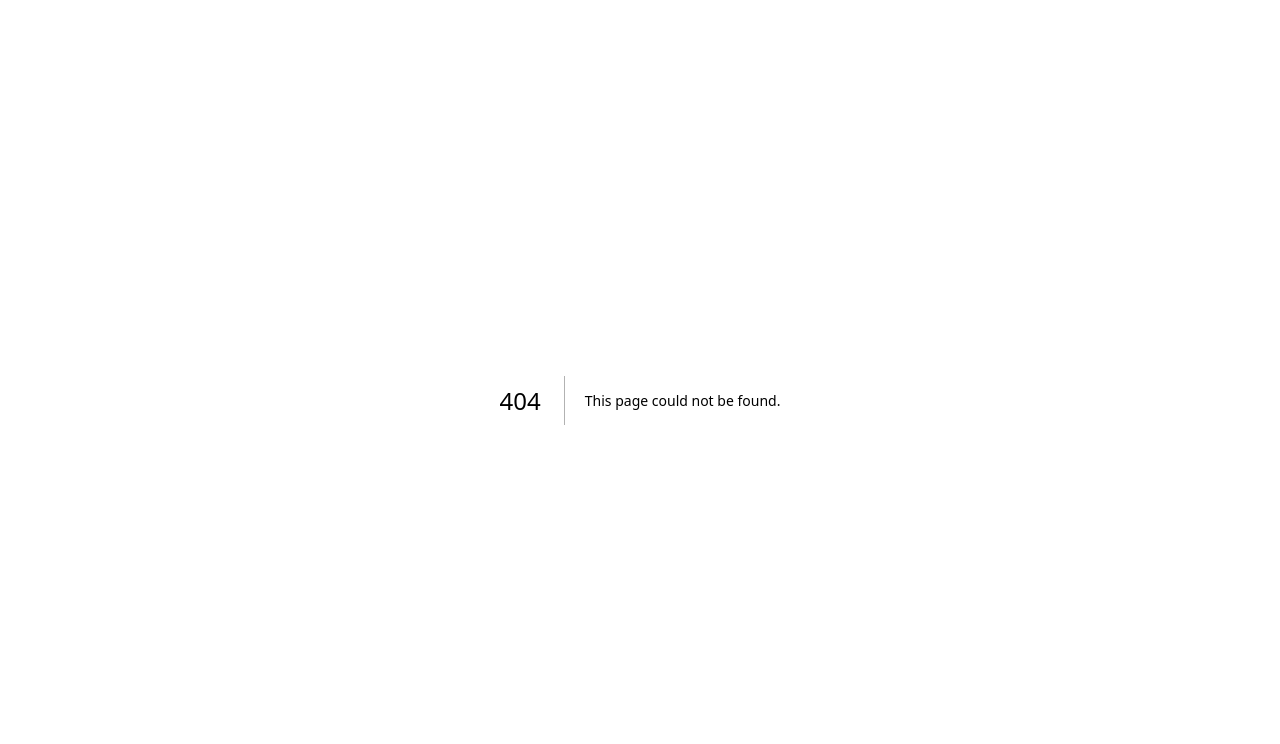
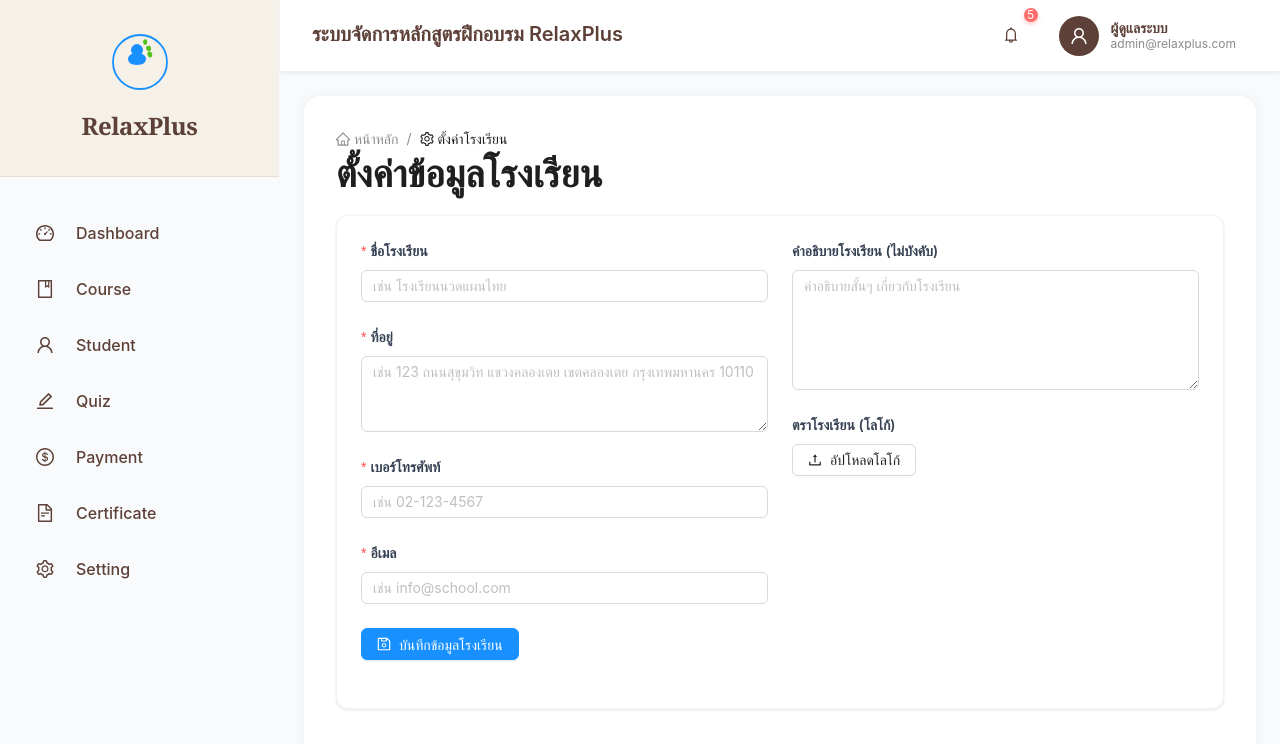
Before and after one commit to Siripoom/massage-spa-training-system, a Next.js app in the folder frontend/: page /admin/school-settings in a window 1280 px wide. Before the commit this address had no page. Shown: the top 744 px of the page. Built offline with nearby package versions, Linux system fonts and the light colour scheme; what @ant-design/nextjs-registry would draw is missing.

Commit message:
added school-settings page

```diff
--- /dev/null
+++ b/frontend/src/app/(pages)/admin/school-settings/page.tsx
@@ -0,0 +1,219 @@
+"use client";
+
+import '@ant-design/v5-patch-for-react-19';
+import React, { useState, useEffect } from 'react';
+import { Form, Input, Button, message, Typography, Breadcrumb, Card, Upload, Row, Col } from 'antd';
+import { SaveOutlined, HomeOutlined, SettingOutlined, UploadOutlined } from '@ant-design/icons';
+import type { UploadFile, UploadProps } from 'antd/es/upload/interface';
+
+const { Text, Title: AntdTitle } = Typography;
+const { TextArea } = Input;
+
+// Interface for school data
+interface SchoolData {
+  schoolName: string;
+  address: string;
+  phone: string;
+  email: string;
+  logoUrl?: string; // Optional logo URL
+  description?: string;
+}
+
+// Default school data for initial state
+const defaultSchoolData: SchoolData = {
+  schoolName: '',
+  address: '',
+  phone: '',
+  email: '',
+  logoUrl: '',
+  description: '',
+};
+
+export default function SchoolSettingsPage() {
+  const [form] = Form.useForm<SchoolData>();
+  const [loading, setLoading] = useState(true);
+  const [fileList, setFileList] = useState<UploadFile[]>([]); // State for Ant Design Upload component
+
+  // Load school data from localStorage on component mount
+  useEffect(() => {
+    try {
+      const storedData = localStorage.getItem('schoolData');
+      if (storedData) {
+        const parsedData: SchoolData = JSON.parse(storedData);
+        form.setFieldsValue(parsedData);
+        // If a logoUrl exists, set it to the fileList for display
+        if (parsedData.logoUrl) {
+          setFileList([{
+            uid: '-1', // Unique ID for the file
+            name: 'school_logo.png', // Placeholder name
+            status: 'done', // Mark as uploaded
+            url: parsedData.logoUrl, // The actual URL
+            thumbUrl: parsedData.logoUrl, // Thumbnail URL
+          }]);
+        }
+      } else {
+        form.setFieldsValue(defaultSchoolData);
+      }
+    } catch (error) {
+      console.error("Failed to load school data from localStorage", error);
+      message.error('เกิดข้อผิดพลาดในการโหลดข้อมูลโรงเรียน');
+      form.setFieldsValue(defaultSchoolData);
+    } finally {
+      setLoading(false);
+    }
+  }, [form]);
+
+  // Handle form submission
+  const onFinish = (values: SchoolData) => {
+    try {
+      // Update logoUrl from fileList if a file is present
+      const updatedLogoUrl = fileList.length > 0 ? fileList[0].url || fileList[0].thumbUrl : '';
+      const finalData = { ...values, logoUrl: updatedLogoUrl };
+
+      localStorage.setItem('schoolData', JSON.stringify(finalData));
+      message.success('บันทึกข้อมูลโรงเรียนเรียบร้อยแล้ว!');
+    } catch (error) {
+      console.error("Failed to save school data to localStorage", error);
+      message.error('เกิดข้อผิดพลาดในการบันทึกข้อมูลโรงเรียน');
+    }
+  };
+
+  // Props for Ant Design Upload component
+  const uploadProps: UploadProps = {
+    onRemove: () => {
+      // Remove the file from state
+      setFileList([]);
+      // Clear the logoUrl from form values immediately
+      form.setFieldsValue({ logoUrl: '' });
+      message.info('ลบโลโก้โรงเรียนแล้ว');
+    },
+    beforeUpload: (file) => {
+      // Prevent default upload behavior (we'll handle it manually)
+      // Convert file to base64 for local storage or simulate upload to get a URL
+      return new Promise((resolve, reject) => {
+        const reader = new FileReader();
+        reader.readAsDataURL(file);
+        reader.onload = () => {
+          const imageUrl = reader.result as string;
+          setFileList([{
+            uid: file.uid,
+            name: file.name,
+            status: 'done',
+            url: imageUrl,
+            thumbUrl: imageUrl,
+          }]);
+          form.setFieldsValue({ logoUrl: imageUrl }); // Update form field with base64 URL
+          message.success(`${file.name} อัปโหลดสำเร็จ`);
+          resolve(false); // Return false to prevent Ant Design from trying to upload
+        };
+        reader.onerror = (error) => {
+          message.error(`${file.name} อัปโหลดไม่สำเร็จ`);
+          console.error("File reading error:", error);
+          reject(false);
+        };
+      });
+    },
+    fileList, // Controlled component
+    maxCount: 1, // Only allow one logo
+    listType: "picture", // Display as a picture list
+    accept: "image/*", // Accept only image files
+  };
+
+  const breadcrumbItems = [
+    {
+      title: <a href="/admin/dashboard"><HomeOutlined /> หน้าหลัก</a>,
+    },
+    {
+      title: <><SettingOutlined /> ตั้งค่าโรงเรียน</>,
+    },
+  ];
+
+  if (loading) {
+    return (
+      <div className="flex justify-center items-center h-screen">
+        <Text>กำลังโหลด...</Text>
+      </div>
+    );
+  }
+
+  return (
+    <div className="max-w-7xl mx-auto px-4 sm:px-6 lg:px-8 py-8 min-h-screen">
+      <Breadcrumb className="mb-6" items={breadcrumbItems} />
+
+      <AntdTitle level={1} className="text-3xl font-bold mb-8 text-gray-800">
+        ตั้งค่าข้อมูลโรงเรียน
+      </AntdTitle>
+
+      <Card className="rounded-xl shadow-custom-light p-6">
+        <Form
+          form={form}
+          layout="vertical"
+          name="school_settings_form"
+          onFinish={onFinish}
+          initialValues={defaultSchoolData}
+        >
+          <Row gutter={[24, 24]}>
+            <Col xs={24} md={12}>
+              <Form.Item
+                name="schoolName"
+                label={<span className="font-semibold text-gray-700">ชื่อโรงเรียน</span>}
+                rules={[{ required: true, message: 'กรุณากรอกชื่อโรงเรียน!' }]}
+              >
+                <Input placeholder="เช่น โรงเรียนนวดแผนไทย" className="rounded-lg" />
+              </Form.Item>
+              <Form.Item
+                name="address"
+                label={<span className="font-semibold text-gray-700">ที่อยู่</span>}
+                rules={[{ required: true, message: 'กรุณากรอกที่อยู่โรงเรียน!' }]}
+              >
+                <TextArea rows={3} placeholder="เช่น 123 ถนนสุขุมวิท แขวงคลองเตย เขตคลองเตย กรุงเทพมหานคร 10110" className="rounded-lg" />
+              </Form.Item>
+              <Form.Item
+                name="phone"
+                label={<span className="font-semibold text-gray-700">เบอร์โทรศัพท์</span>}
+                rules={[{ required: true, message: 'กรุณากรอกเบอร์โทรศัพท์!' }]}
+              >
+                <Input placeholder="เช่น 02-123-4567" className="rounded-lg" />
+              </Form.Item>
+              <Form.Item
+                name="email"
+                label={<span className="font-semibold text-gray-700">อีเมล</span>}
+                rules={[{ required: true, message: 'กรุณากรอกอีเมล!', type: 'email' }]}
+              >
+                <Input placeholder="เช่น info@school.com" className="rounded-lg" />
+              </Form.Item>
+            </Col>
+            <Col xs={24} md={12}>
+              <Form.Item
+                name="description"
+                label={<span className="font-semibold text-gray-700">คำอธิบายโรงเรียน (ไม่บังคับ)</span>}
+              >
+                <TextArea rows={5} placeholder="คำอธิบายสั้นๆ เกี่ยวกับโรงเรียน" className="rounded-lg" />
+              </Form.Item>
+              <Form.Item
+                label={<span className="font-semibold text-gray-700">ตราโรงเรียน (โลโก้)</span>}
+              >
+                <Upload {...uploadProps}>
+                  <Button icon={<UploadOutlined />} className="rounded-lg">อัปโหลดโลโก้</Button>
+                </Upload>
+                {/* Hidden input to store logoUrl in form data, updated by uploadProps.beforeUpload */}
+                <Input type="hidden" name="logoUrl" />
+              </Form.Item>
+            </Col>
+          </Row>
+
+          <Form.Item className="mt-8">
+            <Button
+              type="primary"
+              htmlType="submit"
+              icon={<SaveOutlined />}
+              className="bg-blue-500 hover:bg-blue-600 text-white rounded-lg shadow-md px-6 py-3 text-base"
+            >
+              บันทึกข้อมูลโรงเรียน
+            </Button>
+          </Form.Item>
+        </Form>
+      </Card>
+    </div>
+  );
+}
```
